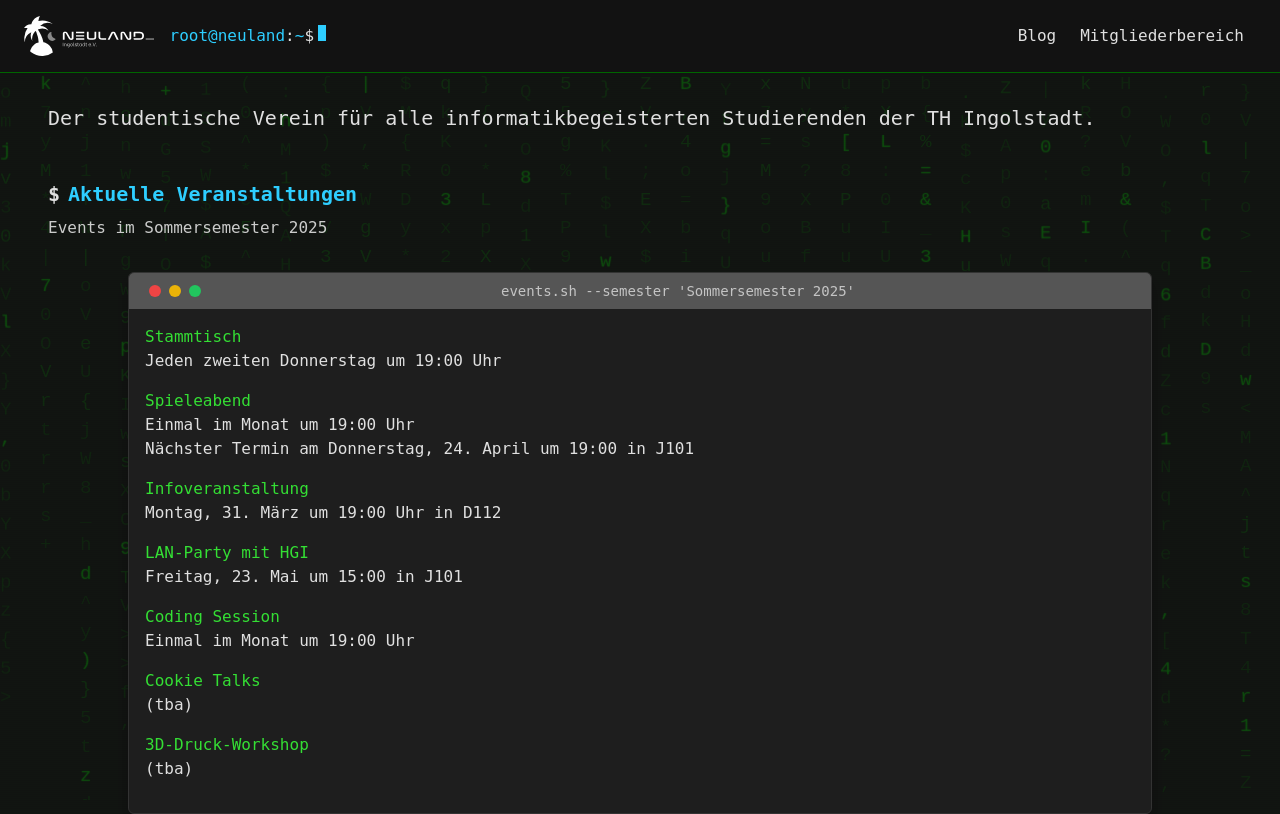
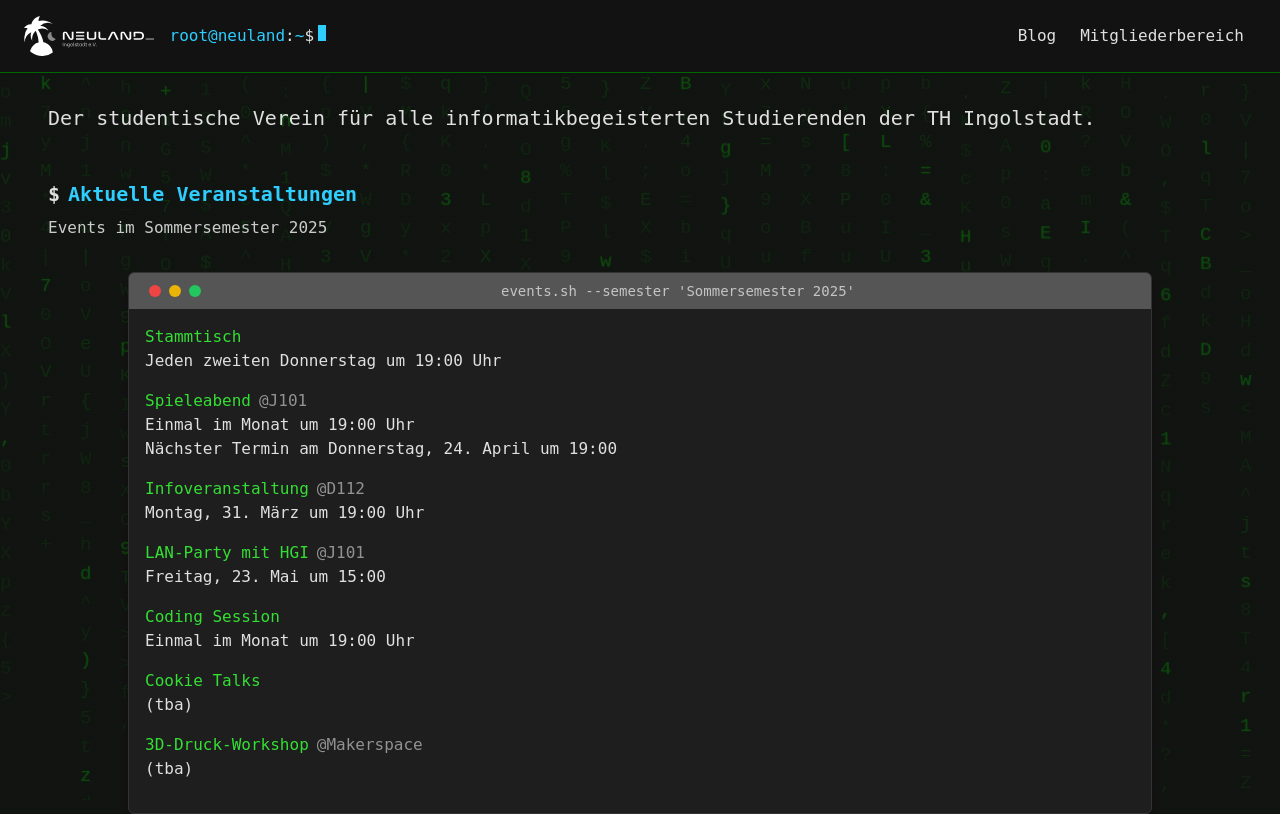
Before and after one commit to neuland-ingolstadt/neuland-website, a React (Vite) app: page / in a window 1280 px wide. Shown: the top 814 px of the page. Built offline with nearby package versions, Linux system fonts and the light colour scheme.

Commit message:
feat(events): add location details to events in JSON and display on Index page

```diff
--- a/src/data/events.json
+++ b/src/data/events.json
@@ -3,31 +3,38 @@
 	"events": [
 		{
 			"title": "Stammtisch",
-			"description": "Jeden zweiten Donnerstag um 19:00 Uhr"
+			"description": "Jeden zweiten Donnerstag um 19:00 Uhr",
+			"location": ""
 		},
 		{
 			"title": "Spieleabend",
-			"description": "Einmal im Monat um 19:00 Uhr\nNächster Termin am Donnerstag, 24. April um 19:00 in J101"
+			"description": "Einmal im Monat um 19:00 Uhr\nNächster Termin am Donnerstag, 24. April um 19:00",
+			"location": "J101"
 		},
 		{
 			"title": "Infoveranstaltung",
-			"description": "Montag, 31. März um 19:00 Uhr in D112"
+			"description": "Montag, 31. März um 19:00 Uhr",
+			"location": "D112"
 		},
 		{
 			"title": "LAN-Party mit HGI",
-			"description": "Freitag, 23. Mai um 15:00 in J101"
+			"description": "Freitag, 23. Mai um 15:00",
+			"location": "J101"
 		},
 		{
 			"title": "Coding Session",
-			"description": "Einmal im Monat um 19:00 Uhr"
+			"description": "Einmal im Monat um 19:00 Uhr",
+			"location": ""
 		},
 		{
 			"title": "Cookie Talks",
-			"description": "(tba)"
+			"description": "(tba)",
+			"location": ""
 		},
 		{
 			"title": "3D-Druck-Workshop",
-			"description": "(tba)"
+			"description": "(tba)",
+			"location": "Makerspace"
 		}
 	]
 }
--- a/src/pages/Index.tsx
+++ b/src/pages/Index.tsx
@@ -34,7 +34,14 @@ const Index = () => {
 							{eventData.events.map((event, index) => (
 								// biome-ignore lint/suspicious/noArrayIndexKey: not a problem here
 								<div key={index}>
-									<strong className="keyword">{event.title}</strong>
+									<strong className="keyword">
+										{event.title}
+										{event.location && (
+											<span className="text-terminal-text/60 ml-2">
+												@{event.location}
+											</span>
+										)}
+									</strong>
 									<br />
 									{event.description.split('\n').map((line, i) => (
 										// biome-ignore lint/suspicious/noArrayIndexKey: not a problem here
```
